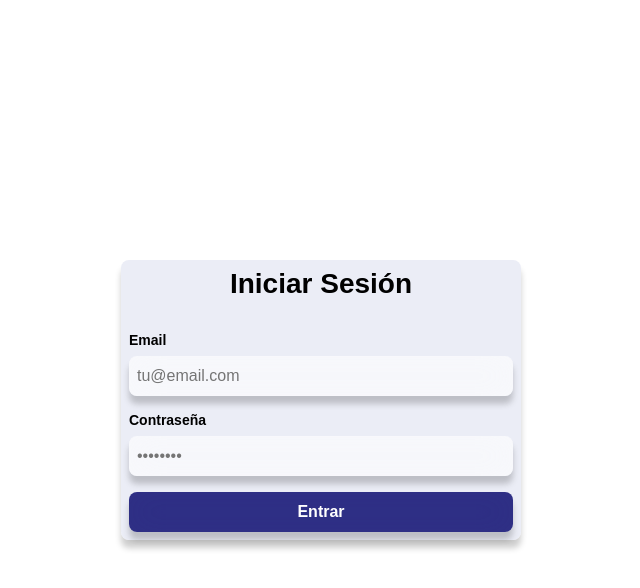
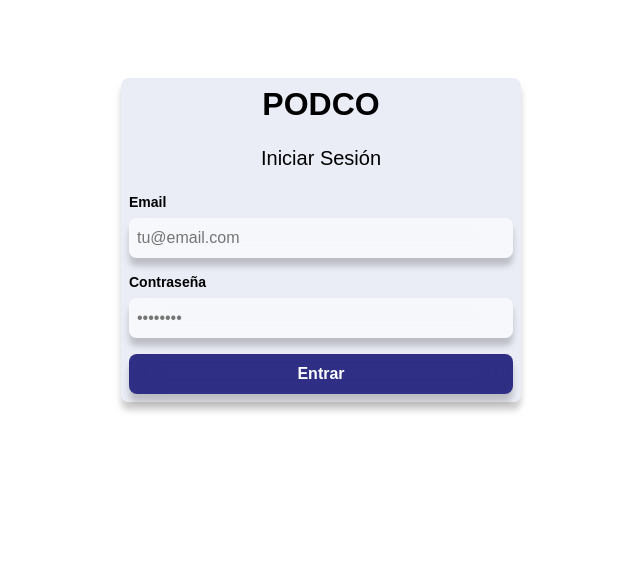
Before and after one commit to mabby1110/PODCO, a SvelteKit app in the folder app/: page /auth in a window 1280 px wide. Shown: the top 588 px of the page, without its empty margins (319-959 px from the left). Built offline with nearby package versions, Linux system fonts and the light colour scheme; no server answers.

Commit message:
podco x vercel

```diff
--- a/app/src/routes/auth/+page.svelte
+++ b/app/src/routes/auth/+page.svelte
@@ -7,7 +7,8 @@
 <div class="page-container">
 	<div class="login-wrapper">
 		<div class="login-panel panel">
-			<h1 class="login-title">Iniciar Sesión</h1>
+			<h1 class="login-title">PODCO</h1>
+			<h3 class="login-title">Iniciar Sesión</h3>
 
 			{#if form?.error}
 				<div class="error-message">
@@ -52,7 +53,7 @@
 <style>
 	.login-wrapper {
 		width: 100%;
-		height: 100%;
+		height: 60%;
 		display: flex;
 		justify-content: center;
 		align-items: center;
@@ -69,10 +70,7 @@
 
 	.login-title {
 		color: var(--color-title);
-		font-size: 28px;
-		font-weight: bold;
 		text-align: center;
-		margin-bottom: var(--a);
 	}
 
 	.error-message {
```
